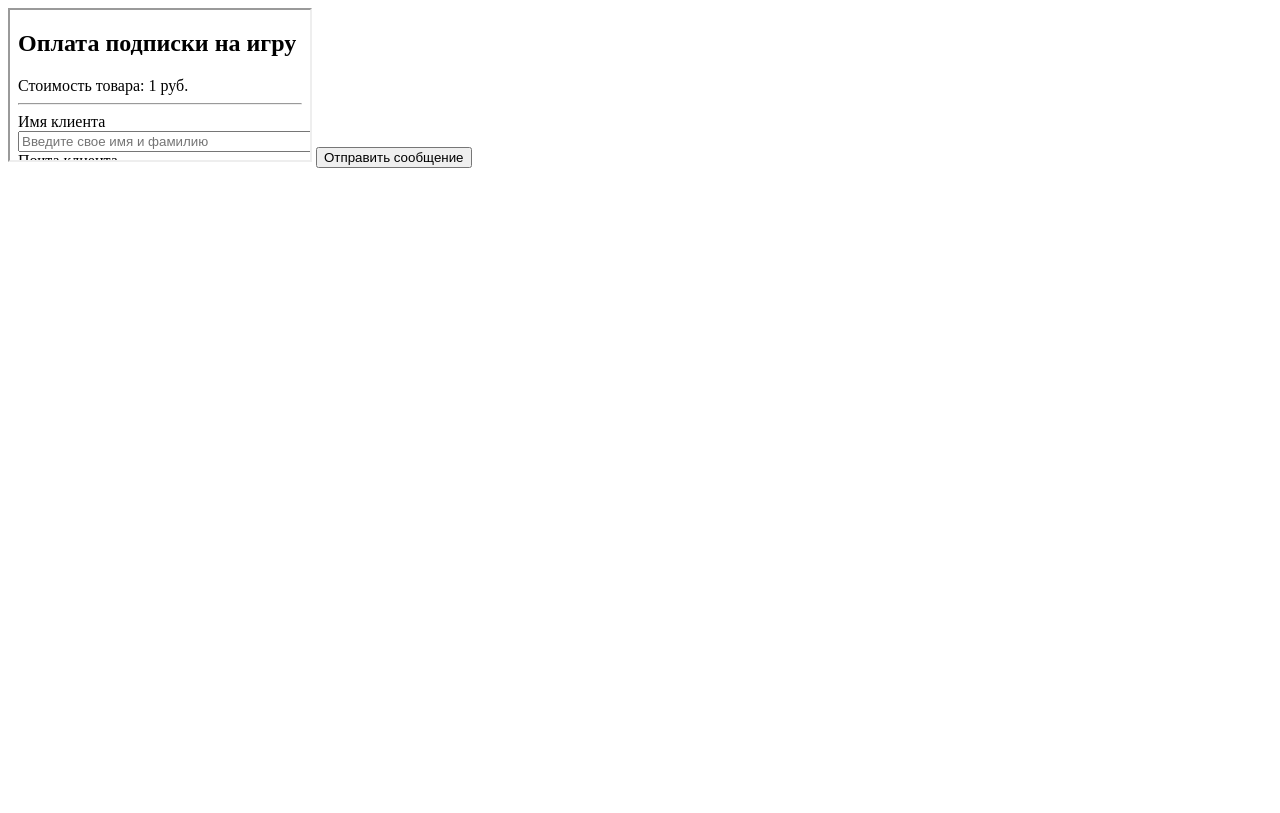
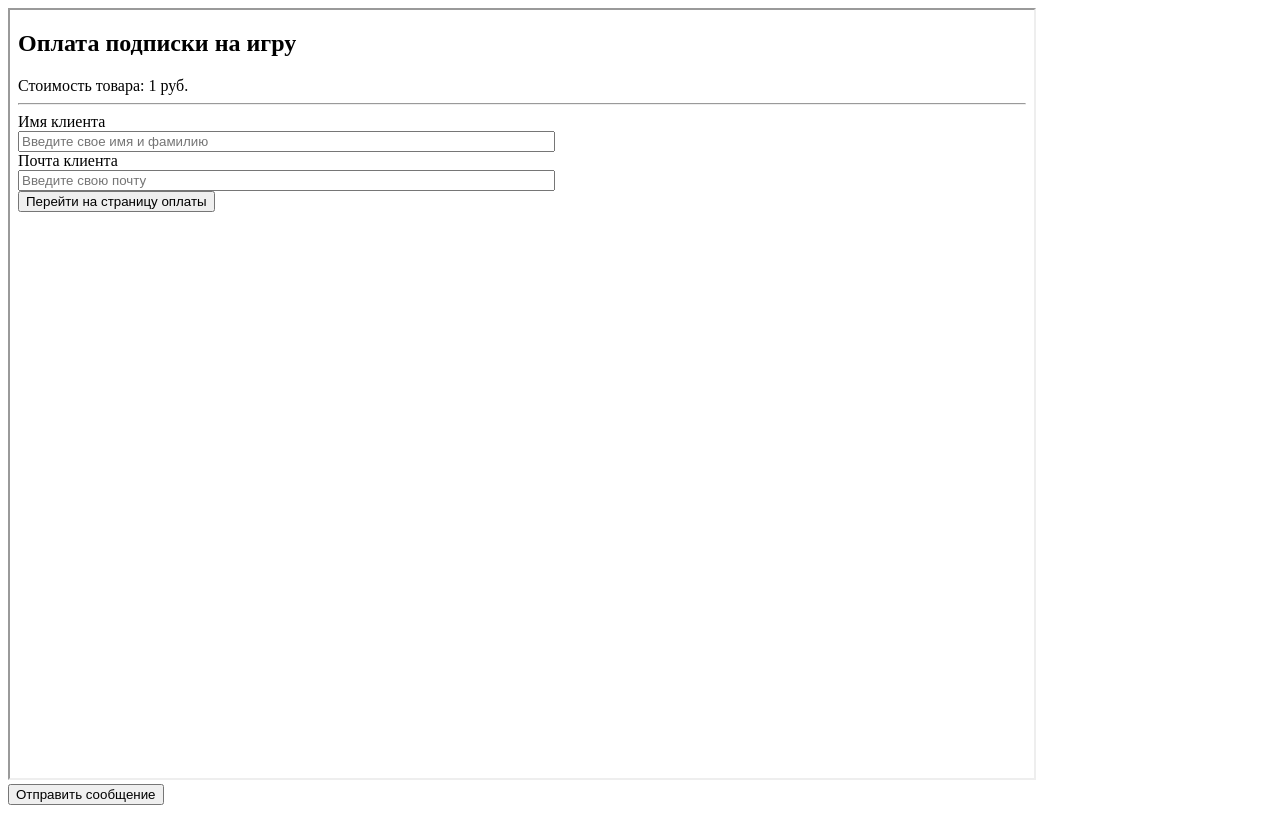
Before and after one commit to SitadziMado/YandexKassa, a plain HTML site: page index.html in a window 1280 px wide. Drawn offline with Linux system fonts and the light colour scheme.

Commit message:
Добавлено немного дизайна.

```diff
--- a/index.html
+++ b/index.html
@@ -5,9 +5,9 @@
     <title>Wix site</title>
 </head>
 <body>
-<iframe id="embedded" src="embedded.html">
+<iframe id="embedded" src="embedded.html" width="1024" height="768">
     Ваш браузер устарел, советуем использовать современные браузеры.
-</iframe>
+</iframe><br>
 <button onclick="msg();">Отправить сообщение</button>
 <script>
     function msg() {
```
